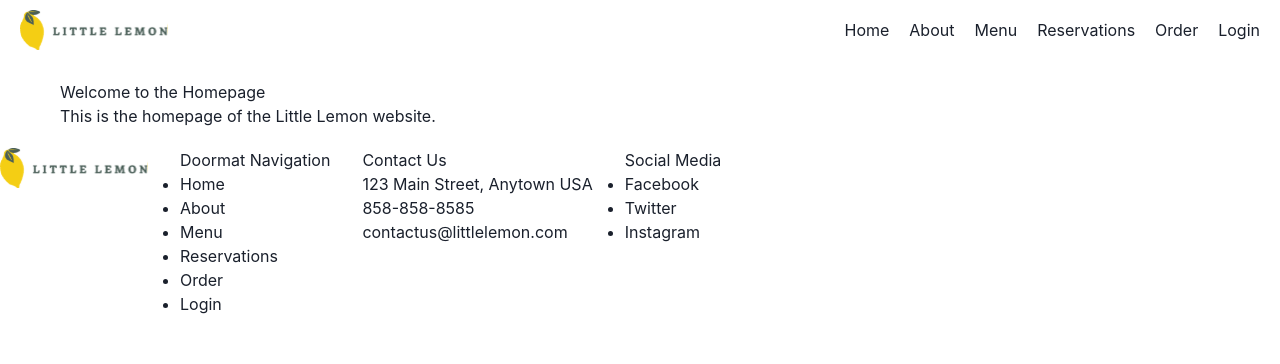
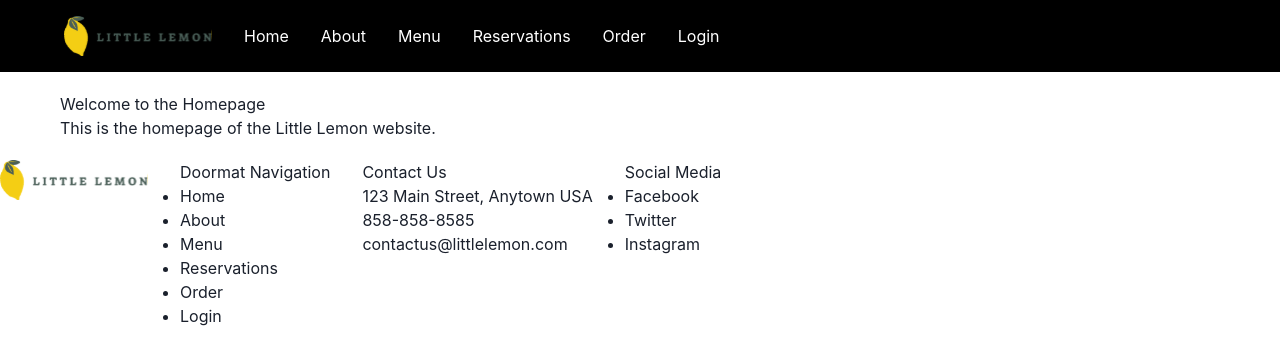
Before and after one commit to schouppeyoran/coursera-capstone, a React (Create React App) app: page / in a window 1280 px wide. Shown: the top 364 px of the page. Built offline with nearby package versions, Linux system fonts and the light colour scheme.

Commit message:
restyle header

```diff
--- a/src/components/Header.js
+++ b/src/components/Header.js
@@ -1,37 +1,34 @@
 // Header.js
 import { Link } from 'react-router-dom';
 import logo from './assets/Logo.svg'
-
-// Styles, keeping it here for now, but will move to a separate file later
-// header
-const headerStyle = {
-    display: 'flex',
-    justifyContent: 'space-between',
-    alignItems: 'center',
-    padding: '10px 20px',
-    backgroundColor: 'white',
-};
-// nav
-const navStyle = {
-    display: 'flex',
-    gap: '20px',
-};
+import { Box, HStack } from '@chakra-ui/react';
 
 const Header = () => {
     return (
-        <header style={headerStyle}>
+        <Box backgroundColor="black">
+        <Box color="white" maxWidth="1280px" margin="0 auto">
+          <HStack
+            px={16}
+            py={4}
+            justifyContent="space-between"
+            alignItems="center"
+          >
+            <nav>
+              <HStack spacing={8}>
                     <Link to="/">
                         <img src={logo} alt="Little Lemon Logo" />
                     </Link>
-            <nav style={navStyle}>
                     <Link to="/">Home</Link>
                     <Link to="/about">About</Link>
                     <Link to="/menu">Menu</Link>
                     <Link to="/reservations">Reservations</Link>
                     <Link to="/order">Order</Link>
                     <Link to="/login">Login</Link>
+              </HStack>
             </nav>
-        </header>
+          </HStack>
+        </Box>
+      </Box>
     );
 };
 
```
Lines whose indentation alone changed are shown as unchanged.
